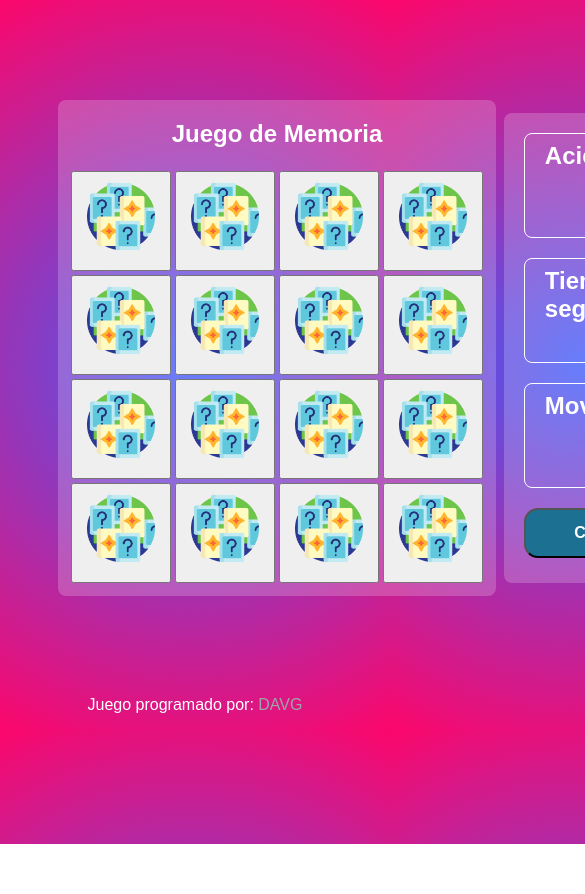
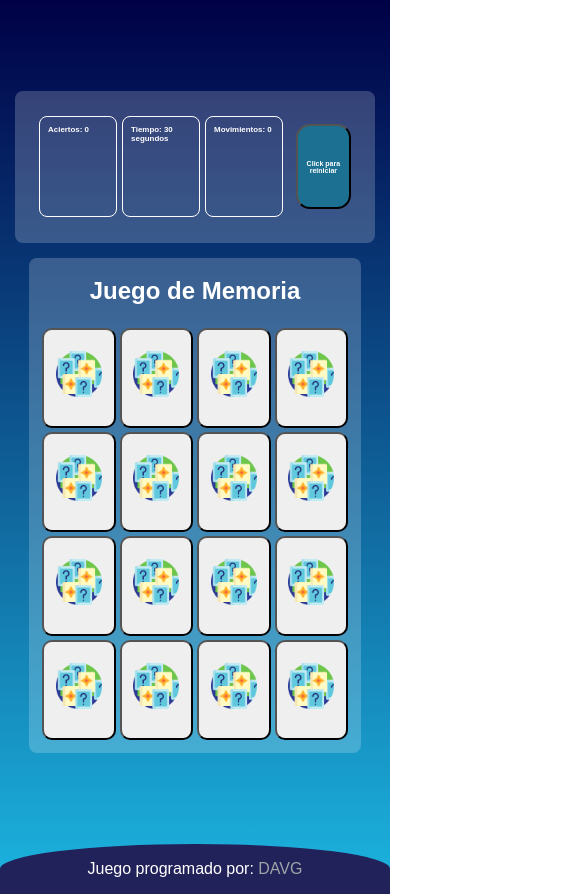
Before and after one commit to davidvazgon26/JuegoDeMemoria, a plain HTML site: page index.html in a window 390 px wide. Shown: the top 894 px of the page, 585 px wide, since content can reach past the window. Before the commit the page ends 844 px from the top, so only its background shows below. Drawn offline with Linux system fonts and the light colour scheme.

Commit message:
se actualizo la parte del responsive

```diff
--- a/styles.css
+++ b/styles.css
@@ -1,15 +1,27 @@
 body {
-    background: rgb(63, 94, 251);
-    background: radial-gradient(circle, rgba(63, 94, 251, 1) 0%, rgba(252, 7, 107, 1) 100%);
+    background: #000046;
+    /* fallback for old browsers */
+    background: -webkit-linear-gradient(to top, #1CB5E0, #000046);
+    /* Chrome 10-25, Safari 5.1-6 */
+    background: linear-gradient(to top, #1CB5E0, #000046);
+    /* W3C, IE 10+/ Edge, Firefox 16+, Chrome 26+, Opera 12+, Safari 7+ */
+
     font-family: sans-serif;
     color: #fff;
+    display: flex;
+    flex-direction: column;
+    align-items: center;
+    margin: 0;
+    padding: 0;
 }
 
 main {
-    width: 730px;
-    margin: 100px 50px;
+    width: 100%;
+    height:100vh;
+    /* margin: 100px; */
     display: flex;
     align-items: center;
+    justify-content: center;
 }
 
 .section1 {
@@ -77,5 +89,77 @@ img {
 }
 
 .reload:hover {
-    background-color: rgb(145, 28, 87)
+    background-color: #22225a;
 }
+
+footer {
+    background-color: #22225a;
+    width: 100%;
+    /* border-top-left-radius: 5%; */
+    border-top-left-radius: 70%;
+    border-top-right-radius: 70%;
+    /* border-top-right-radius: 10%; */
+}
+
+@media screen and (max-width: 770px) {
+
+    body{
+        width: 100%;
+    }
+
+    main {
+
+        display: flex;
+        flex-direction: column-reverse;
+    }
+
+    .section1 {
+        padding: 0 10px 10px 10px;
+        border-radius: 8px;
+        width: 80vw;
+        justify-content: center;
+        align-items: center;
+    }
+    .section2 {
+
+        display: flex;
+        width: 82vw;
+        height: 18vh;
+        justify-content: center;
+        align-items: center;
+        margin-bottom: 15px;
+        margin-left: 0vw;
+    }
+
+    .estadisticas {
+        border: 1px solid white;
+        width:20vw;
+        height: 12vh;
+        font-size: 2.03vw;
+        margin-right: 5px;
+        padding: 2vw;
+    }
+
+    .reload {
+        font-size: 1.8vw;
+        border-radius: 14px;
+        width: 14vw;
+        height: 10vh;
+        margin-bottom: 0;
+        text-align: center;
+        margin-left: 2vw;
+        padding: 0.5vw;
+
+    }
+
+
+    button {
+        width: 100%;
+        border-radius: 10px;
+    }
+
+    td{
+        width: 20vw
+    }
+
+}
```
Also changed, not shown: 1 other file.
